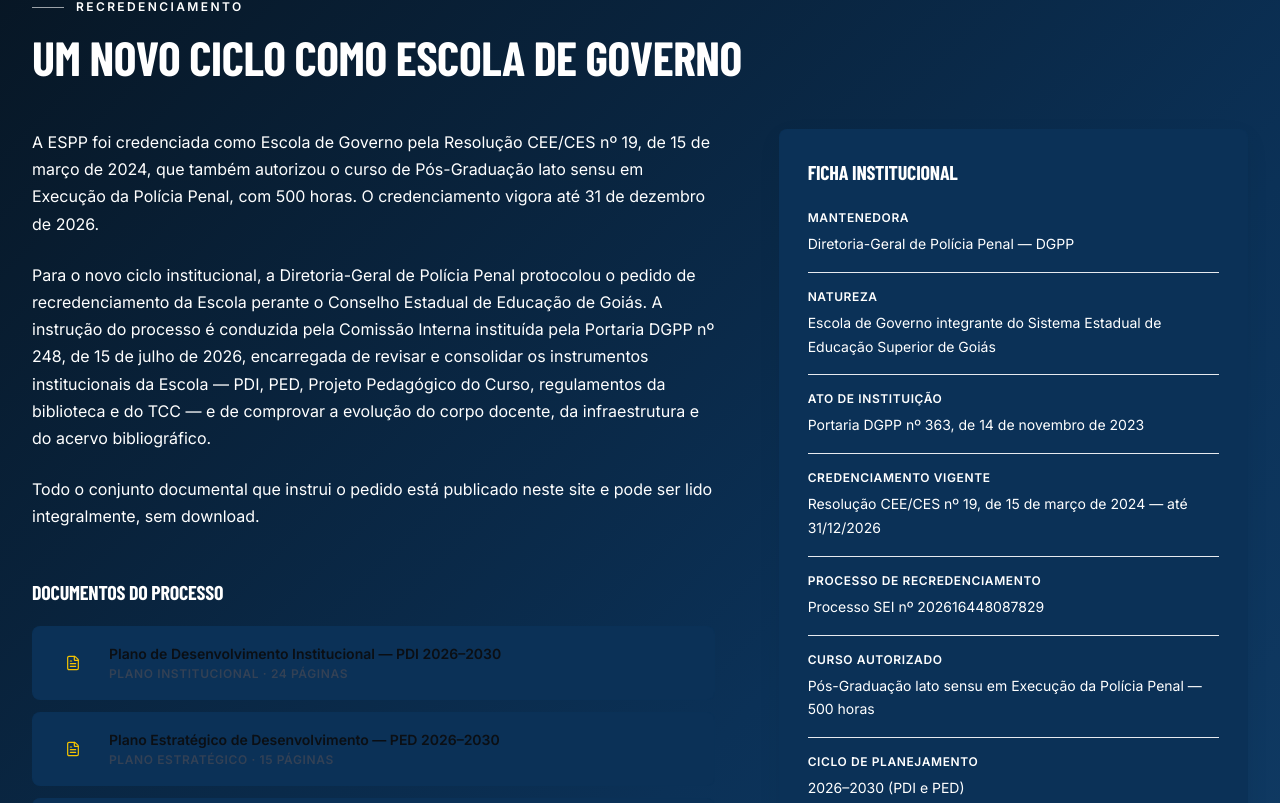
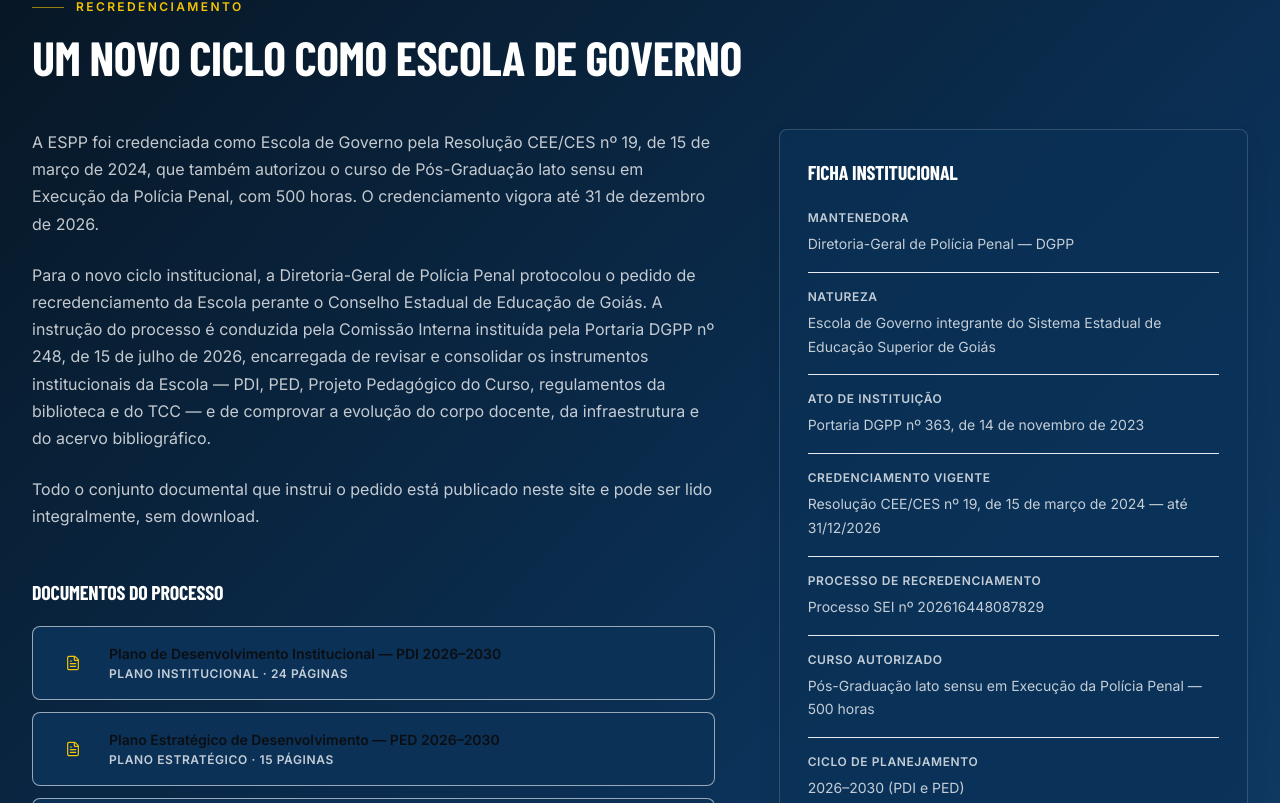
Before and after one commit to jhfmiguel/ppgo-espp-site, a Next.js app in the folder app/: page /institucional in a window 1280 px wide. Shown: the part 1437-2240 px from the top of the page. Built offline with nearby package versions, Linux system fonts and the light colour scheme.

Commit message:
Prepara todo conteúdo para fundos em degradê institucional

```diff
--- a/app/app/globals.css
+++ b/app/app/globals.css
@@ -1010,3 +1010,50 @@ main#conteudo > section.areas-escola {
   box-shadow: 0 0 0 3px rgb(245 196 0 / .18);
   outline: none;
 }
+
+
+/* Contraste automático para todo conteúdo inserido sobre os degradês escuros.
+   A Home permanece fora desta regra: ela é a referência visual original. */
+.site-public-inner > :where(section, article):not(.espp-hero):not(.areas-escola):nth-of-type(4n + 2),
+.site-public-inner > :where(section, article):not(.espp-hero):not(.areas-escola):nth-of-type(4n) {
+  --public-surface-text: #fff;
+  --public-surface-muted: rgb(255 255 255 / .76);
+  --public-surface-border: rgb(255 255 255 / .16);
+  --public-surface-card: rgb(11 49 87 / .72);
+  --public-surface-card-strong: rgb(7 21 34 / .72);
+}
+
+.site-public-inner > :where(section, article):not(.espp-hero):not(.areas-escola):nth-of-type(4n + 2) :where(h1,h2,h3,h4,h5,h6,dt,strong),
+.site-public-inner > :where(section, article):not(.espp-hero):not(.areas-escola):nth-of-type(4n) :where(h1,h2,h3,h4,h5,h6,dt,strong) {
+  color: var(--public-surface-text);
+}
+
+.site-public-inner > :where(section, article):not(.espp-hero):not(.areas-escola):nth-of-type(4n + 2) :where(p,li,dd,label,.text-ink-500,.text-ink-600,.text-ink-700),
+.site-public-inner > :where(section, article):not(.espp-hero):not(.areas-escola):nth-of-type(4n) :where(p,li,dd,label,.text-ink-500,.text-ink-600,.text-ink-700) {
+  color: var(--public-surface-muted);
+}
+
+.site-public-inner > :where(section, article):not(.espp-hero):not(.areas-escola):nth-of-type(4n + 2) :where(.text-gold-400,.text-gold-500,.text-gold-600,.text-gov-teal),
+.site-public-inner > :where(section, article):not(.espp-hero):not(.areas-escola):nth-of-type(4n) :where(.text-gold-400,.text-gold-500,.text-gold-600,.text-gov-teal) {
+  color: #f5c400;
+}
+
+.site-public-inner > :where(section, article):not(.espp-hero):not(.areas-escola):nth-of-type(4n + 2) :where(article,li,div)[class*="rounded"][class*="border"]:not([role="dialog"]),
+.site-public-inner > :where(section, article):not(.espp-hero):not(.areas-escola):nth-of-type(4n) :where(article,li,div)[class*="rounded"][class*="border"]:not([role="dialog"]) {
+  border-color: var(--public-surface-border);
+  background-color: var(--public-surface-card);
+  color: #fff;
+}
+
+.site-public-inner > :where(section, article):not(.espp-hero):not(.areas-escola):nth-of-type(4n + 2) :where(input,select,textarea),
+.site-public-inner > :where(section, article):not(.espp-hero):not(.areas-escola):nth-of-type(4n) :where(input,select,textarea) {
+  border-color: rgb(255 255 255 / .28);
+  background-color: rgb(255 255 255 / .96);
+  color: #071522;
+}
+
+.site-public-inner > :where(section, article):not(.espp-hero):not(.areas-escola):nth-of-type(4n + 2) :where(a,button)[class*="border"]:not([class*="bg-gold"]),
+.site-public-inner > :where(section, article):not(.espp-hero):not(.areas-escola):nth-of-type(4n) :where(a,button)[class*="border"]:not([class*="bg-gold"]) {
+  border-color: rgb(255 255 255 / .58);
+  color: #fff;
+}
```
